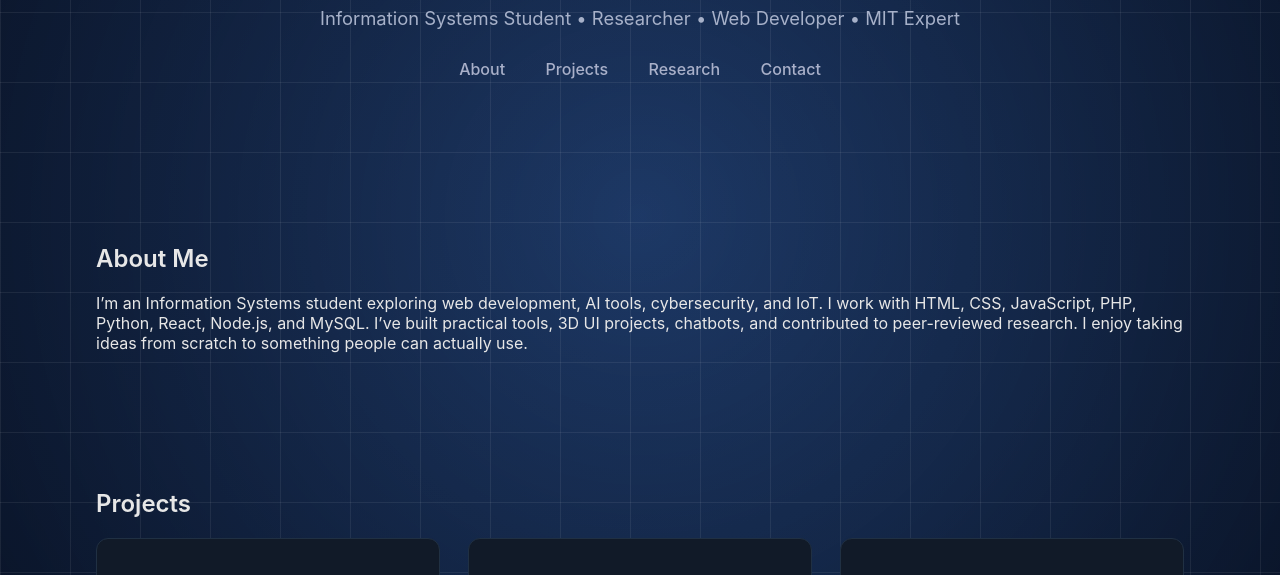
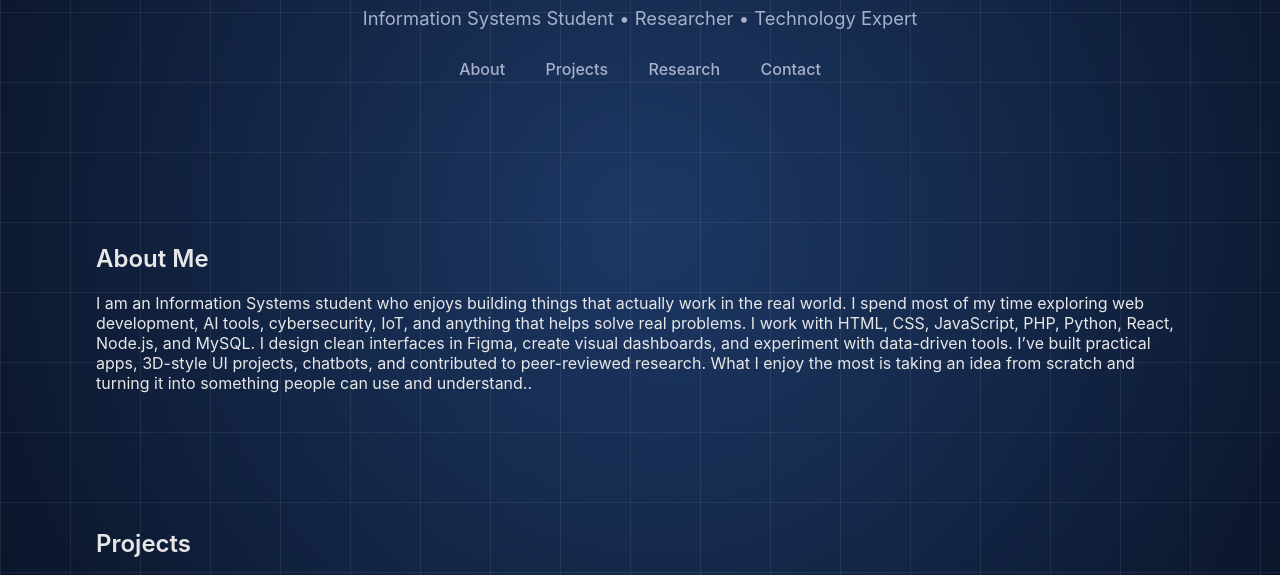
Before and after one commit to mujeeb-ullah-khan/mujeeb-ullah-khan.github.io, a plain HTML site: page index.html in a window 1280 px wide. Shown: the part 184-759 px from the top of the page. Drawn offline with Linux system fonts and the light colour scheme.

Commit message:
Update index.html

```diff
--- a/index.html
+++ b/index.html
@@ -13,7 +13,7 @@
 
   <header class="header">
     <h1 class="name">Mujeeb Ullah Khan</h1>
-    <p class="subtitle">Information Systems Student • Researcher • Web Developer • MIT Expert</p>
+    <p class="subtitle">Information Systems Student • Researcher • Technology Expert</p>
 
     <nav class="nav">
       <a href="#about">About</a>
@@ -27,10 +27,14 @@
   <section id="about" class="section">
     <h2>About Me</h2>
     <p>
-      I’m an Information Systems student exploring web development, AI tools, cybersecurity, and IoT.
-      I work with HTML, CSS, JavaScript, PHP, Python, React, Node.js, and MySQL.
-      I’ve built practical tools, 3D UI projects, chatbots, and contributed to peer-reviewed research.
-      I enjoy taking ideas from scratch to something people can actually use.
+      I am an Information Systems student who enjoys building things that actually work in the real world.
+I spend most of my time exploring web development, AI tools, cybersecurity, IoT, and anything that helps solve real problems.
+
+I work with HTML, CSS, JavaScript, PHP, Python, React, Node.js, and MySQL.
+I design clean interfaces in Figma, create visual dashboards, and experiment with data-driven tools.
+
+I’ve built practical apps, 3D-style UI projects, chatbots, and contributed to peer-reviewed research.
+What I enjoy the most is taking an idea from scratch and turning it into something people can use and understand..
     </p>
   </section>
 
```
